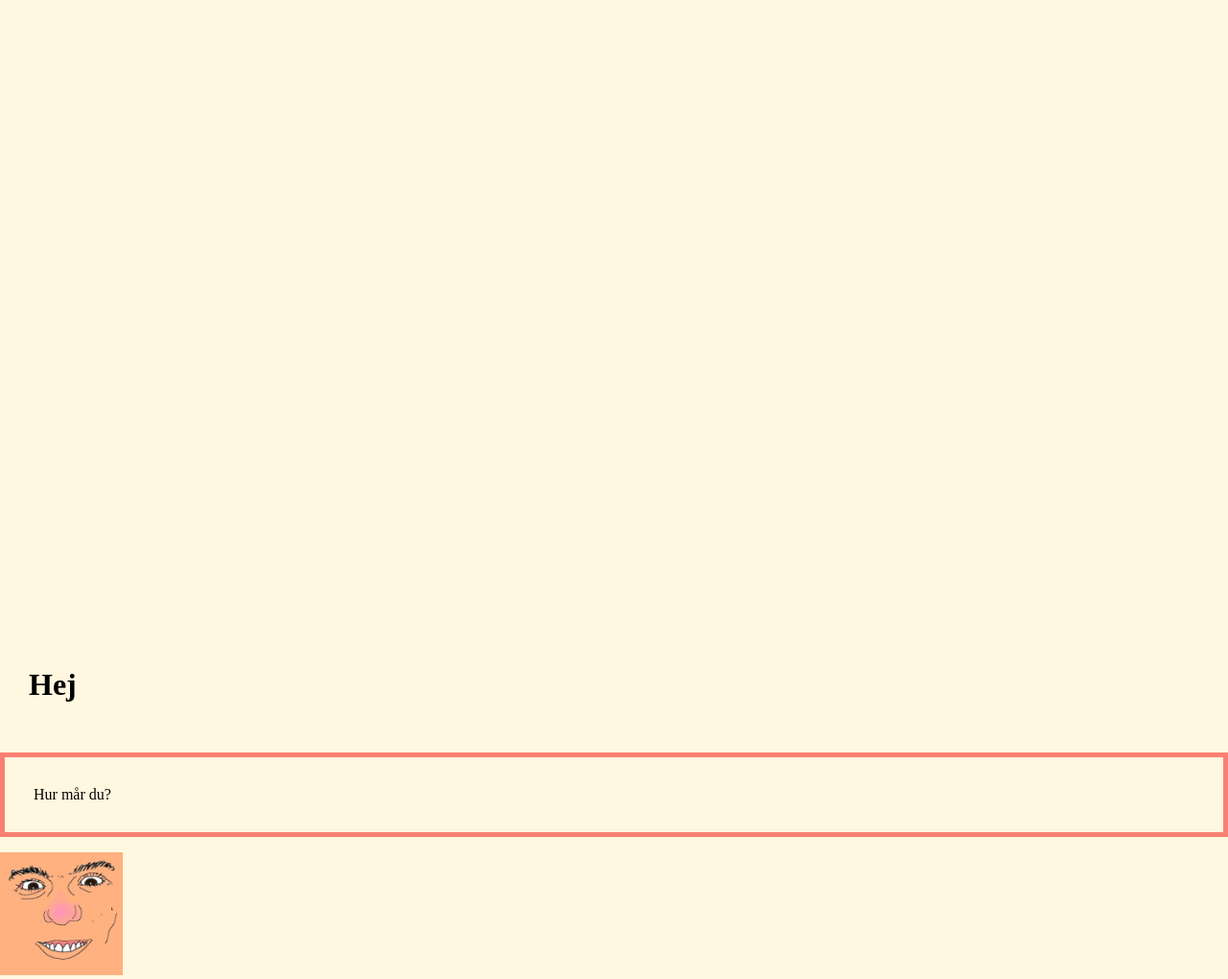
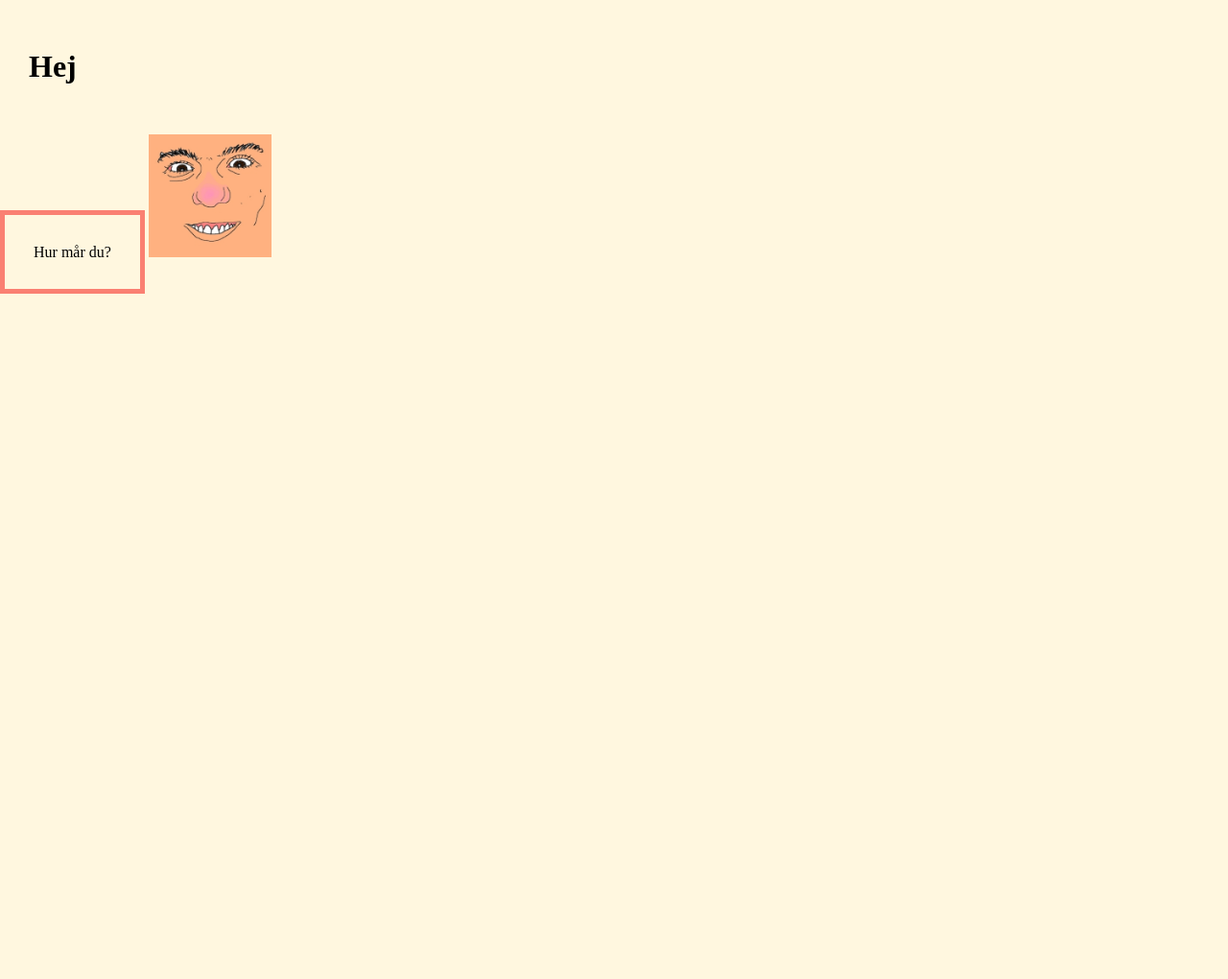
Before and after one commit to Slarvsylt/Slarvsylt.github.io, a plain HTML site: page index.html in a window 1280 px wide. Shown: the whole page at 96% size. After the commit the page ends 800 px from the top, so only its background shows below. Drawn offline with Linux system fonts and the light colour scheme.

Commit message:
span instead of p

```diff
--- a/default.css
+++ b/default.css
@@ -3,7 +3,8 @@ body {
   margin: 0;
 }
 
-p {
+span {
+
   padding: 30px;
   border:5px solid salmon;
 }
--- a/index.html
+++ b/index.html
@@ -8,11 +8,11 @@
 
 <body>
 
-    <canvas id="canvas"></canvas>
-    <!--<script src="threeTest.js"></script>-->
+    <!--<canvas id="canvas"></canvas>
+    <script src="threeTest.js"></script>-->
 
     <h1>Hej</h1>
-    <p>Hur mår du?</p>
+    <span>Hur mår du?</span>
     <img src="jeppeFace.jpg" width="128" height="128">
 
 </body>
```
